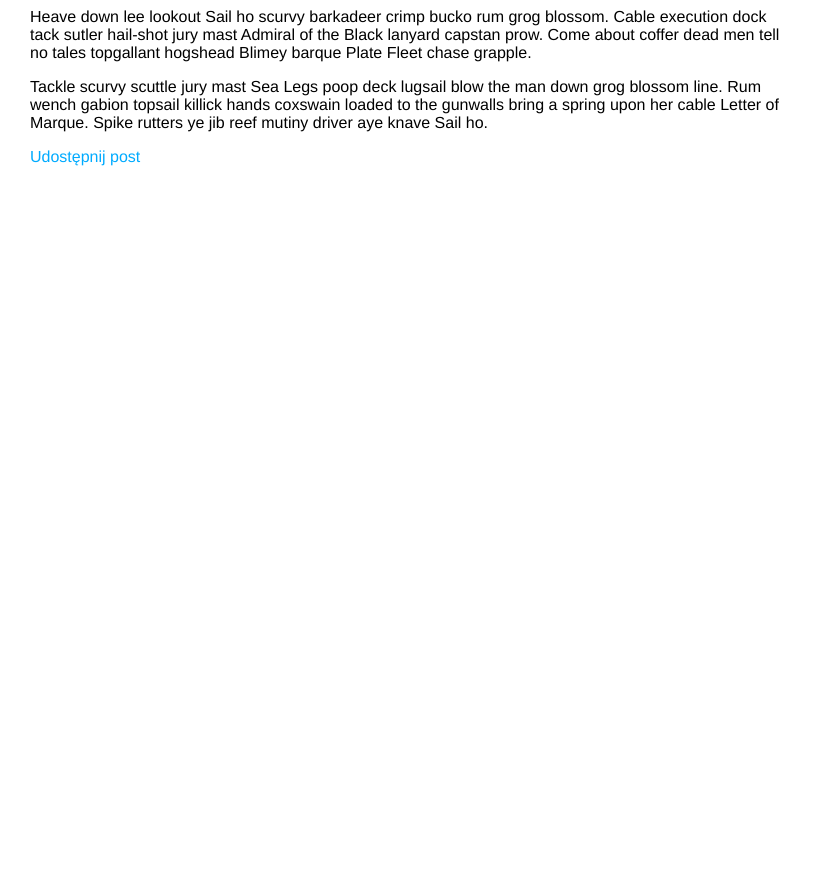
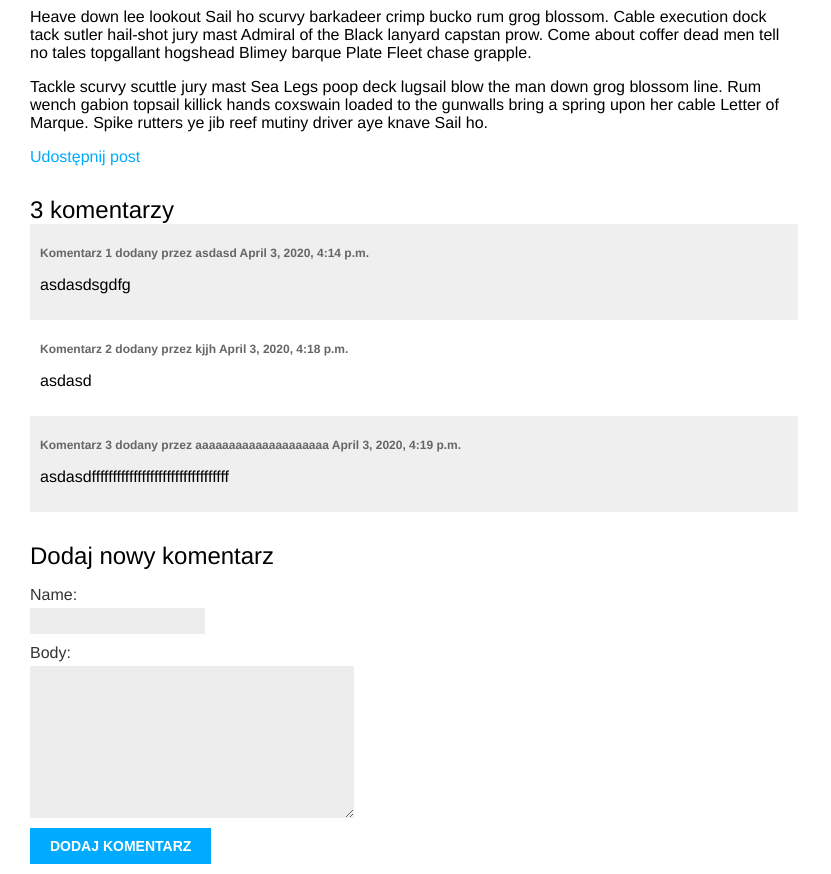
Before and after one commit to piotrbielicki/bloggie, a Django app: a page that uses bloggie/templates/bloggie/post/detail.html in a window 1280 px wide. Shown: the part 186-1060 px from the top of the page, without its empty margins (0-831 px from the left). Before the commit the page ends 352 px from the top, so only its background shows below. Run offline with Django 3.2, Linux system fonts and the light colour scheme; data comes from the database, SQL or seed files in the repository; both versions use the stored data as it was after the commit; parts of the project's set-up code (start-up, migrations or seed data) failed here and were passed over.

Commit message:
edit comment funciont, add taggit

```diff
--- a/bloggie/models.py
+++ b/bloggie/models.py
@@ -2,6 +2,7 @@ from django.db import models
 from django.utils import timezone
 from django.contrib.auth.models import User
 from django.core.urlresolvers import reverse
+from taggit.managers import TaggableManager
 
 class PublishedManager(models.Manager):
     def get_queryset(self):
@@ -36,6 +37,7 @@ class Post(models.Model):
                               default='draft')
     objects = models.Manager()  #default Manager
     published = PublishedManager()
+    tags = TaggableManager()
 
     class Meta:
         ordering = ('-publish',)
--- a/bloggie/templates/bloggie/post/detail.html
+++ b/bloggie/templates/bloggie/post/detail.html
@@ -19,6 +19,31 @@
     <a href="{% url 'bloggie:post_share' post.id %}">
     Udostępnij post</a>
 </p>
+    {% with comments.count as total_comments %}
+        <h2>
+           {{ total_comments }} komentarz{{ total_comments|pluralize:"y" }}
+        </h2>
+    {% endwith %}
+{% for comment in comments %}
+<div class="comment">
+    <p class="info">
+        Komentarz {{ forloop.counter }} dodany przez {{ comment.name }} {{ comment.created}}
+    </p>
+    {{ comment.body|linebreaks }}
+</div>
+{% empty %}
+<p>Nie ma jeszcze żadnych komentarzy.</p>
+{% endfor %}
+{% if new_comment %}
+<h2> Twój komentarz został dodany.</h2>
+{% else %}
+<h2> Dodaj nowy komentarz</h2>
+<form action="." method="post">
+    {{ comment_form.as_p }}
+    {% csrf_token %}
+    <p><input type="submit" value="Dodaj komentarz"</p>
+</form>
+{% endif %}
 {% endblock %}
 </body>
 </html>
--- a/bloggie/views.py
+++ b/bloggie/views.py
@@ -24,11 +24,9 @@ def post_detail(request, year, month, day, post):
                              publish__year=year,
                              publish__month=month,
                              publish__day=day)
-    return render(request,
-                  'bloggie/post/detail.html',
-                  {'post': post})
+
     #lista aktywnych komentarzy dla danego posta.
-    comments = post.commentrs.filter(active=True)
+    comments = post.comments.filter(active=True)
 
     if request.method == 'POST':
         #komentarz został opublikowany.
@@ -46,6 +44,7 @@ def post_detail(request, year, month, day, post):
                   {'post': post,
                    'comments': comments,
                    'comment_form': comment_form})
+
 
 
 # def post_list(request):
--- a/mysite_3/settings.py
+++ b/mysite_3/settings.py
@@ -37,7 +37,8 @@ INSTALLED_APPS = (
     'django.contrib.sessions',
     'django.contrib.messages',
     'django.contrib.staticfiles',
-    'bloggie'
+    'bloggie',
+    'taggit',
 )
 
 MIDDLEWARE_CLASSES = (
```
Also changed, not shown: bloggie/migrations/0003_post_tags.py (added), db.sqlite3.
